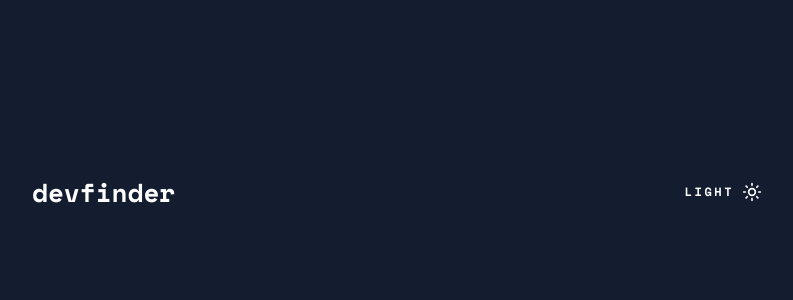
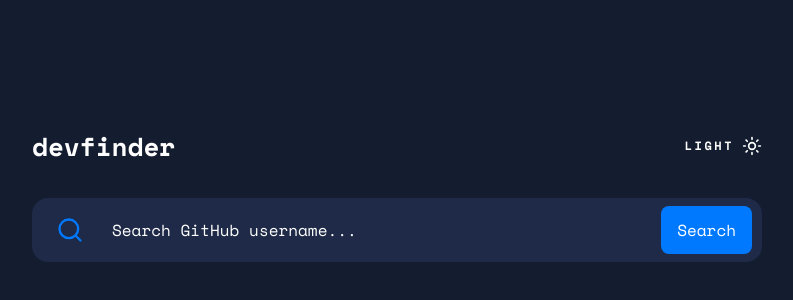
Before and after one commit to joaoliveirapb/github-search-user, a Next.js app: page / in a window 1280 px wide. Shown: the part 208-508 px from the top of the page, without its empty margins (243-1036 px from the left). Built offline with nearby package versions, Linux system fonts and the light colour scheme.

Commit message:
done the search bar

```diff
--- a/src/app/page.tsx
+++ b/src/app/page.tsx
@@ -1,4 +1,4 @@
-import { Sun } from 'lucide-react'
+import { Search, Sun } from 'lucide-react'
 
 export default function Home() {
   return (
@@ -10,8 +10,21 @@ export default function Home() {
           <Sun size={20} />
         </button>
       </header>
-      <main>
-        <section></section>
+      <main className="mt-7">
+        <section className="relative flex">
+          <Search
+            size={28}
+            className="absolute text-blue-500 top-1/2 translate-y-[-50%] left-6"
+          />
+          <input
+            type="text"
+            placeholder="Search GitHub username..."
+            className="w-full py-5 pl-20 pr-28 bg-blue-700 rounded-2xl placeholder:text-white focus:outline-none"
+          />
+          <button className="absolute top-1/2 translate-y-[-50%] right-[10px] py-3 px-4 bg-blue-500 rounded-lg">
+            Search
+          </button>
+        </section>
         <section></section>
       </main>
     </div>
```
